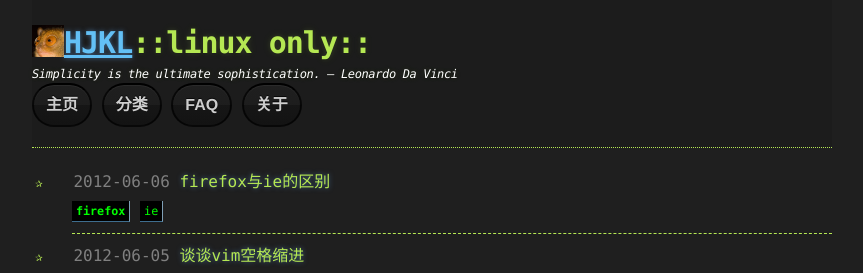
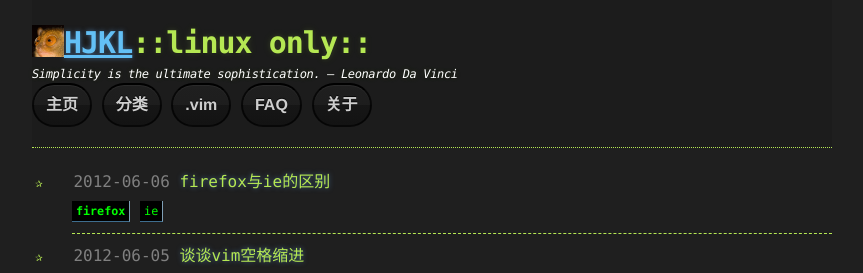
Before and after one commit to gotovoid/hjkl, a Jekyll site: the page built from index.html, in a window 1280 px wide. Shown: the top 273 px of the page, without its empty margins (208-1071 px from the left). Built offline with Jekyll 4.4.1, drawn with Linux system fonts in a browser that asks for light colours; Markdown is read by kramdown in place of the engine named in the settings.

Commit message:
add link to github

```diff
--- a/_layouts/default.html
+++ b/_layouts/default.html
@@ -32,6 +32,7 @@
             <ol>
                 <li><a href="/" class="btn">主页</a></li>
                 <li><a href="/tagcloud.html" class="btn">分类</a></li>
+                <li><a href="https://github.com/gotovoid/dot/tree/master/.vim" class="btn">.vim</a></li>
                 <li><a href="/faq.html" class="btn">FAQ</a></li>
                 <li><a href="/about.html" class="btn">关于</a></li>
             </ol>
```
